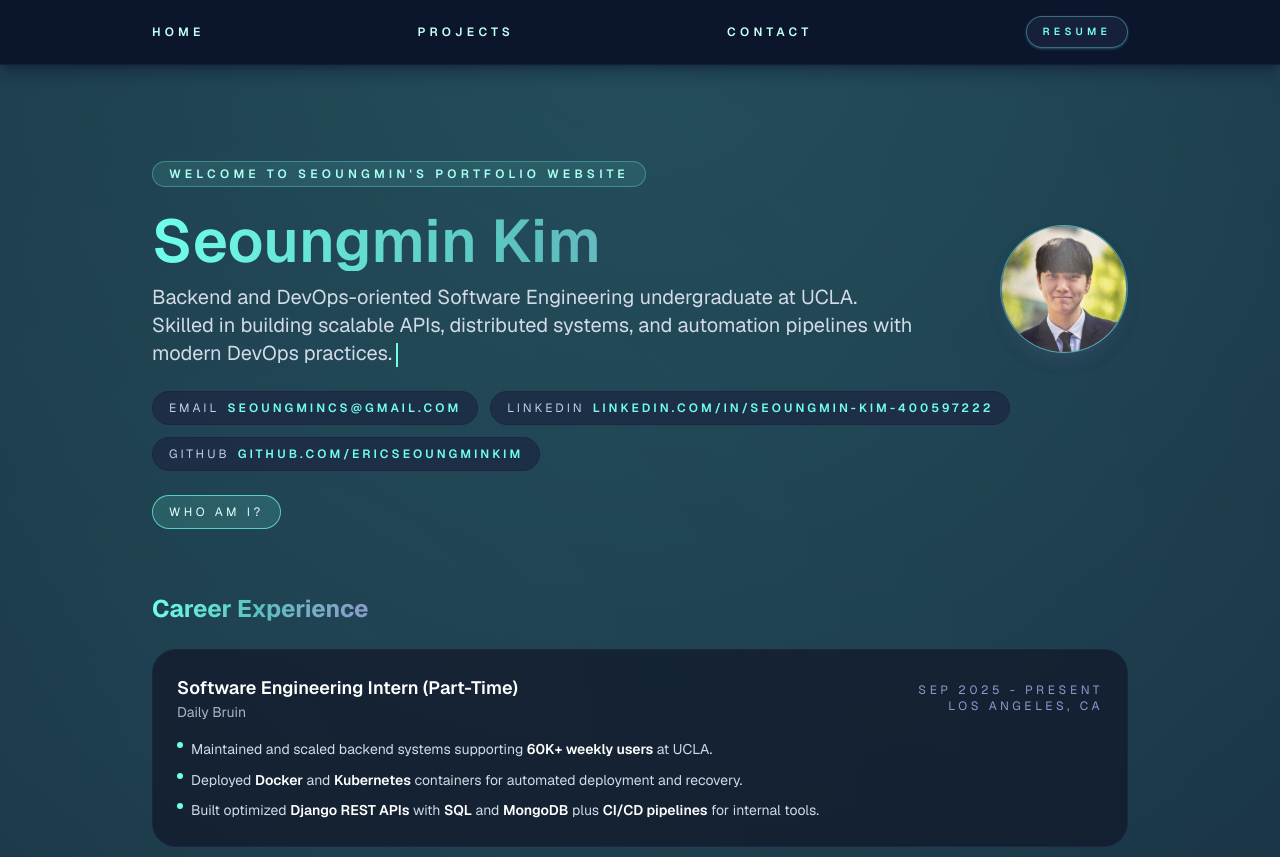
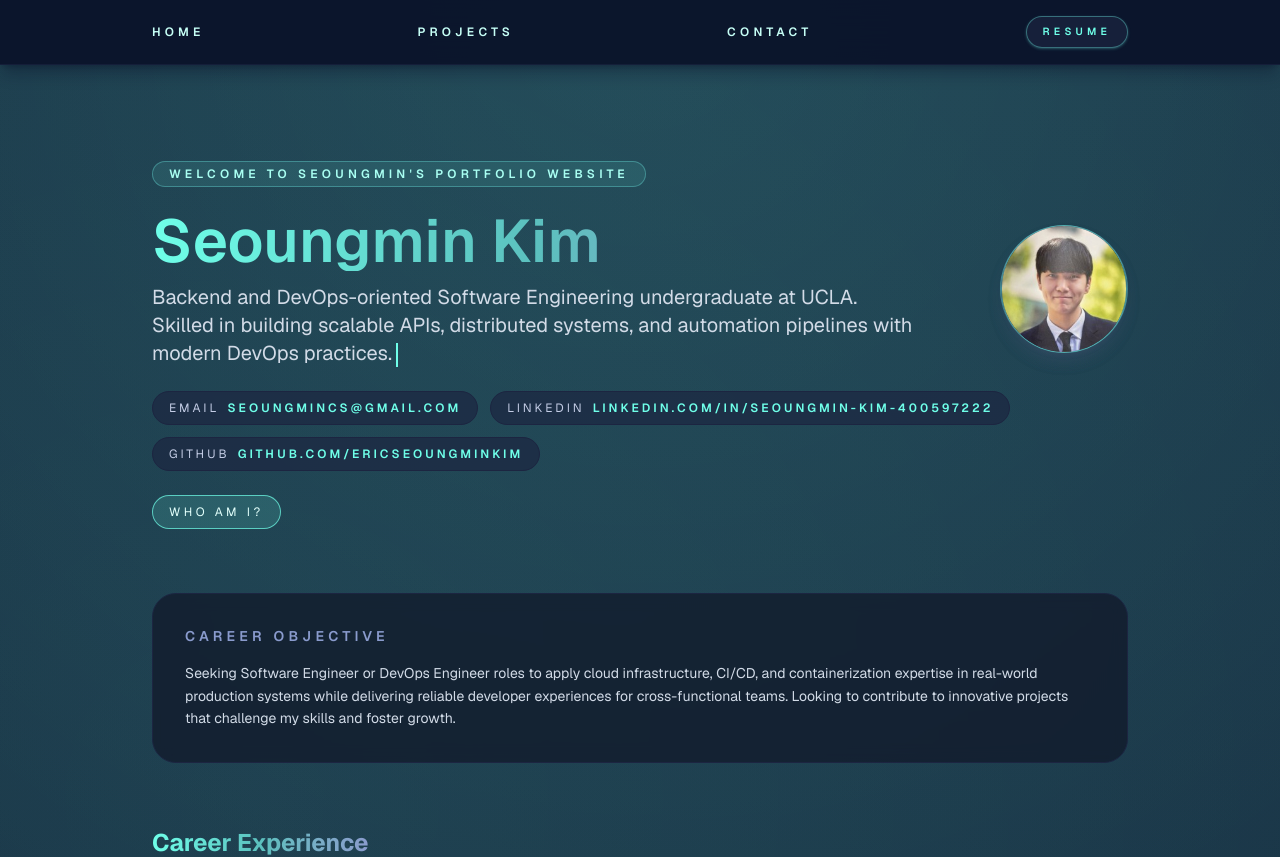
Before and after one commit to EricSeoungminKim/personal_portfolio_website, a Next.js app: page / in a window 1280 px wide. Shown: the top 857 px of the page. Built offline with nearby package versions, Linux system fonts and the light colour scheme.

Commit message:
fixed the building issue

```diff
--- a/src/app/_components/career-section.tsx
+++ b/src/app/_components/career-section.tsx
@@ -2,7 +2,7 @@ type CareerSectionProps = {
   objective: string;
 };
 
-export function CareerSection({ objective, snapshot }: CareerSectionProps) {
+export function CareerSection({ objective }: CareerSectionProps) {
   return (
     <section className="grid gap-8 lg:grid-cols-[1.6fr,1fr]">
       <div className="rounded-3xl border border-[#1c2541] bg-[#111627]/70 p-8 backdrop-blur">
@@ -13,21 +13,6 @@ export function CareerSection({ objective, snapshot }: CareerSectionProps) {
           {objective}
         </p>
       </div>
-      <aside className="rounded-3xl border border-[#1c2541] bg-[#111627]/50 p-8 backdrop-blur">
-        <h2 className="text-sm font-semibold uppercase tracking-[0.3em] text-[#8a9bcd]">
-          Snapshot
-        </h2>
-        <dl className="mt-4 space-y-4 text-sm text-[#d2dbe7]">
-          {snapshot.map((item) => (
-            <div key={item.label}>
-              <dt className="text-xs uppercase tracking-[0.3em] text-[#8a9bcd]">
-                {item.label}
-              </dt>
-              <dd>{item.value}</dd>
-            </div>
-          ))}
-        </dl>
-      </aside>
     </section>
   );
 }
--- a/src/app/_components/skills-section.tsx
+++ b/src/app/_components/skills-section.tsx
@@ -12,7 +12,9 @@ export function SkillsSection({ groups, gradients }: SkillsSectionProps) {
         <h2 className="bg-gradient-to-r from-[#6fffe9] via-[#5bc0be] to-[#8a9bcd] bg-clip-text text-2xl font-semibold text-transparent">
           Technical Skills
         </h2>
-        <p className="text-xs uppercase tracking-[0.3em] text-[#8a9bcd]">Stack coverage</p>
+        <p className="text-xs uppercase tracking-[0.3em] text-[#8a9bcd]">
+          Stack coverage
+        </p>
       </div>
       <div className="grid gap-4 sm:grid-cols-2">
         {groups.map((group, index) => (
--- a/src/app/page.tsx
+++ b/src/app/page.tsx
@@ -1,4 +1,5 @@
 import {
+  careerObjective,
   contactLinks,
   courseworkGroups,
   experiences,
@@ -10,6 +11,7 @@ import {
   whoAmITimeline,
 } from "@/data/personal";
 import { HeroSection } from "@/app/_components/hero-section";
+import { CareerSection } from "@/app/_components/career-section";
 import { ExperienceSection } from "@/app/_components/experience-section";
 import { SkillsSection } from "@/app/_components/skills-section";
 import { CourseworkSection } from "@/app/_components/coursework-section";
@@ -19,6 +21,7 @@ export default function HomePage() {
   return (
     <main className="relative mx-auto flex max-w-5xl flex-col gap-16 px-6 py-16 md:py-24">
       <HeroSection introText={heroIntroText} contactLinks={contactLinks} />
+      <CareerSection objective={careerObjective} />
       <ExperienceSection experiences={experiences} />
       <SkillsSection groups={skillGroups} gradients={skillCardGradients} />
       <CourseworkSection
--- a/src/data/personal.tsx
+++ b/src/data/personal.tsx
@@ -52,7 +52,7 @@ export const contactLinks: ContactLink[] = [
 ];
 
 export const careerObjective =
-  "Seeking Software Engineer or DevOps Engineer roles to apply cloud infrastructure, CI/CD, and containerization expertise in real-world production systems while delivering reliable developer experiences for cross-functional teams.";
+  "Seeking Software Engineer or DevOps Engineer roles to apply cloud infrastructure, CI/CD, and containerization expertise in real-world production systems while delivering reliable developer experiences for cross-functional teams. Looking to contribute to innovative projects that challenge my skills and foster growth. ";
 
 export const experiences: Experience[] = [
   {
```
